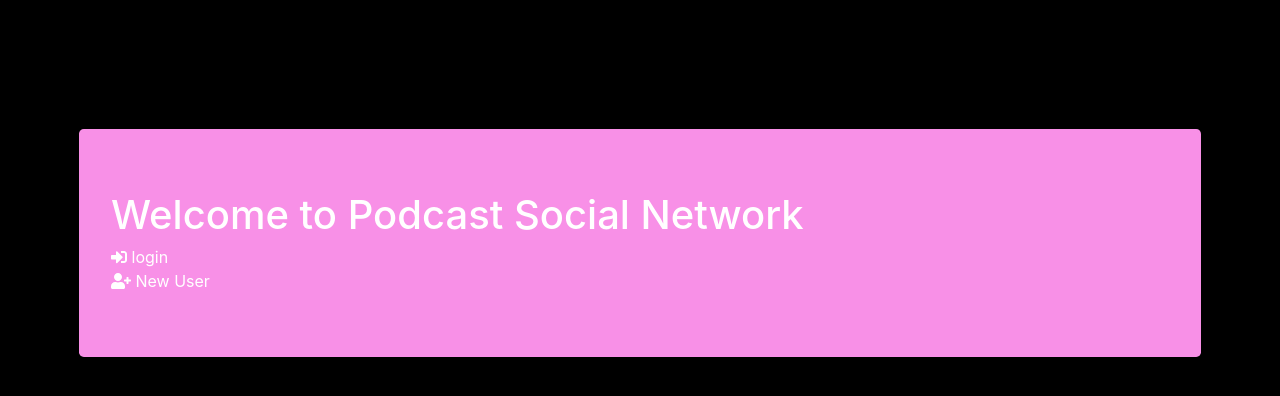
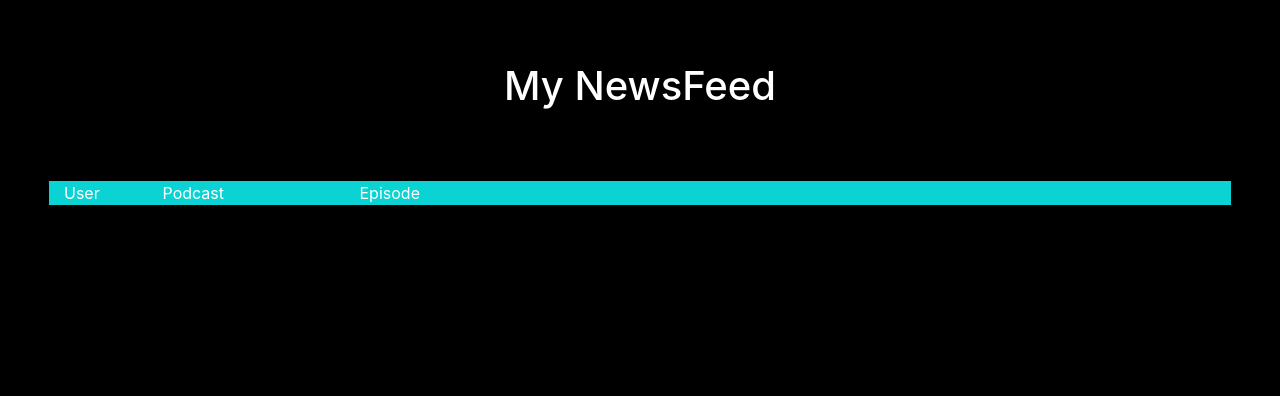
Before and after one commit to EstiShay/podcast-social-network, a Django app: page / in a window 1280 px wide. Shown: the part 46-442 px from the top of the page. Run offline with Django 3.2, Linux system fonts and the light colour scheme; the visitor is signed in with stand-in values (Sample User, id 1); parts of the project's set-up code (start-up, migrations or seed data) failed here and were passed over; some libraries are stand-ins or nearby versions.

Commit message:
signed in users now go straight to newsfeed

```diff
--- a/podcast/templates/podcast/newsfeed.html
+++ b/podcast/templates/podcast/newsfeed.html
@@ -3,6 +3,8 @@
 {% block header %}
     <h1>My NewsFeed</h1>
 {% endblock %}
+
+{% if liked_episodes %}
 
     {% block content %}
         <div class="row">
@@ -13,16 +15,16 @@
         <div id="newsfeed">
             {% for i in liked_episodes %}
                 <div class="row">
-
                     <div class="col-1"><a href="/user/{{ i.user.username }}">{{ i.user.username }}</a></div>
-                <div class="col-2"><img class="row-cover-art" src="{{ i.episode.podcast.small_art }}" alt="podcast coverart"></div>
+                    <div class="col-2"><img class="row-cover-art" src="{{ i.episode.podcast.small_art }}"
+                                            alt="podcast coverart"></div>
                     <div class="col-9"><a href="/episode/{{ i.episode.slug }}">{{ i.episode.title }}</a></div>
-
-
                 </div>
-
             {% endfor %}
-
-
         </div>
     {% endblock %}
+{% else %}
+    <div class="row">
+        <h3>No recommendations... try following some users!</h3>
+    </div>
+{% endif %}
--- a/podcast/views.py
+++ b/podcast/views.py
@@ -11,7 +11,10 @@ from django.contrib.auth.decorators import login_required
 
 
 def home(request):
-    return render(request, 'podcast/index.html', {})
+    if request.user.is_authenticated:
+        return render(request, 'podcast/newsfeed.html', {})
+    else:
+        return render(request, 'podcast/index.html', {})
 
 
 @login_required
```
Lines whose indentation alone changed are shown as unchanged.
